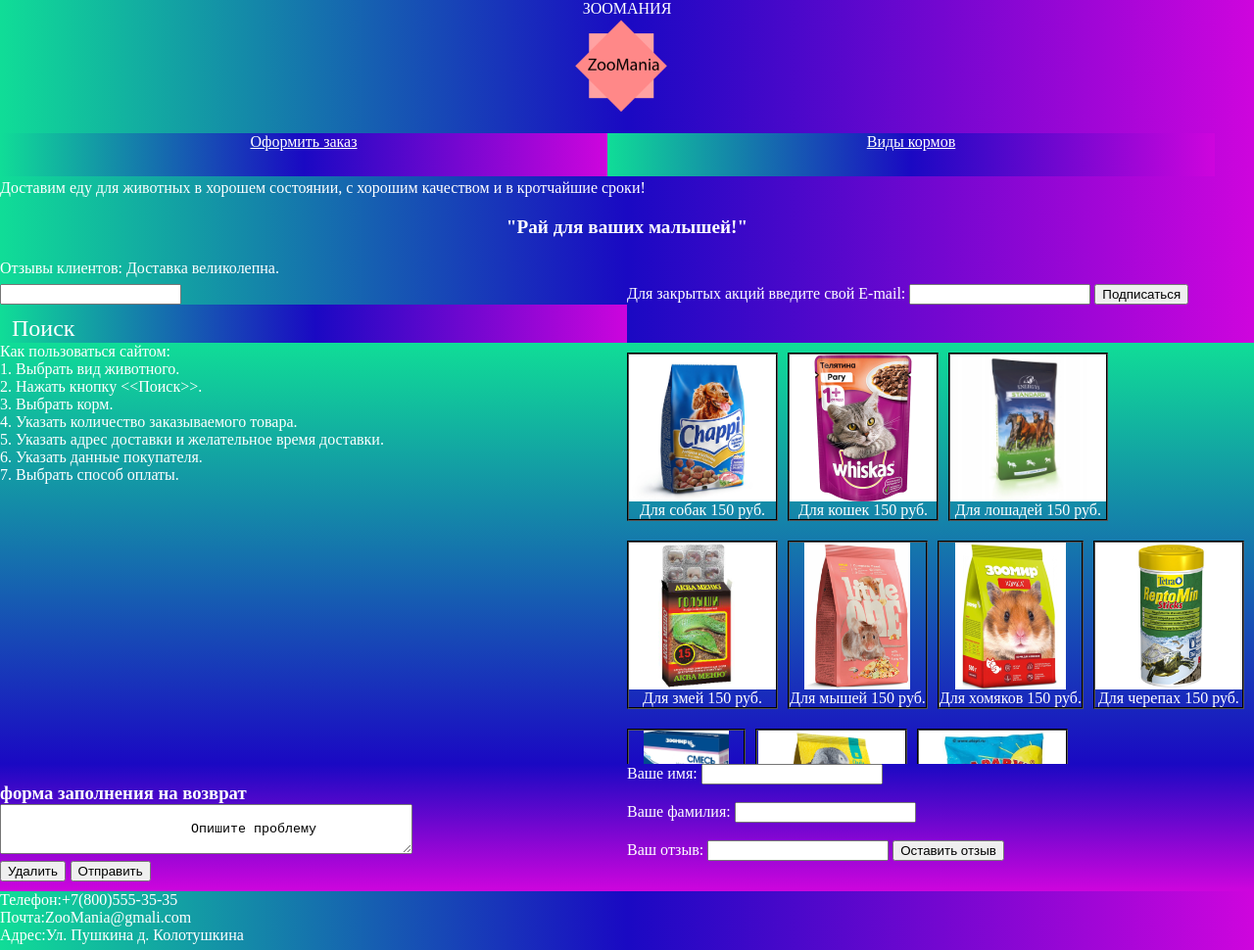
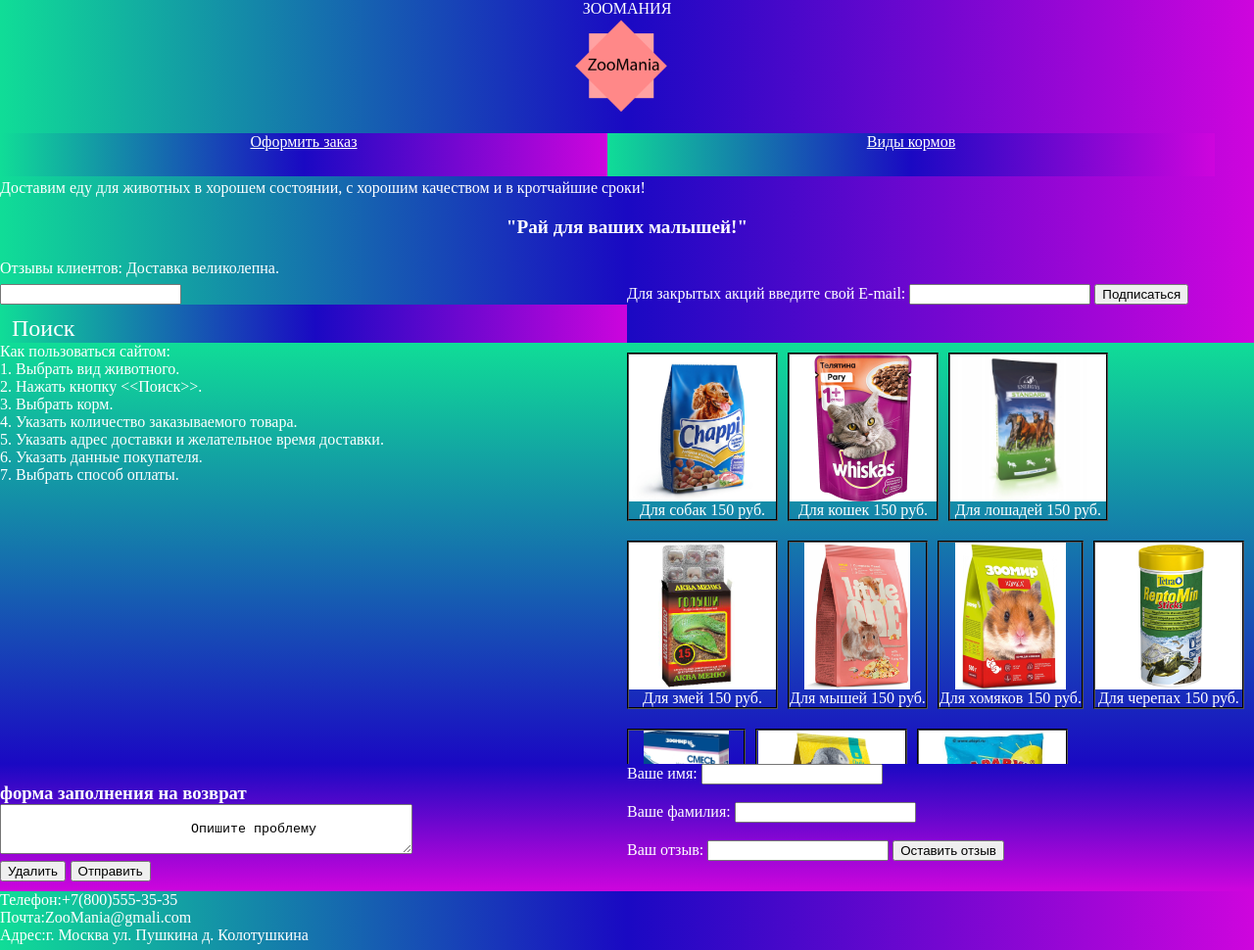
Before and after one commit to titan75/titan75.github.io, a plain HTML site: page index.html in a window 1280 px wide. Shown: the whole page at 98% size. Drawn offline with Linux system fonts and the light colour scheme.

Commit message:
Add files via upload

```diff
--- a/index.html
+++ b/index.html
@@ -102,7 +102,7 @@
 	<div class ="tt9">
 		Телефон:+7(800)555-35-35<br>
 		Почта:ZooMania@gmali.com<br>
-		Адрес:Ул. Пушкина д. Колотушкина
+		Адрес:г. Москва ул. Пушкина д. Колотушкина
 	</div>
 	</body>
 </html>
```
